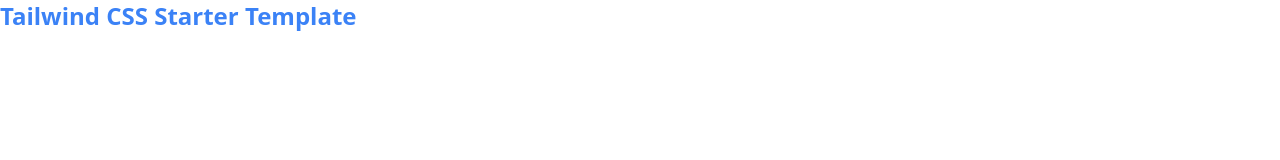
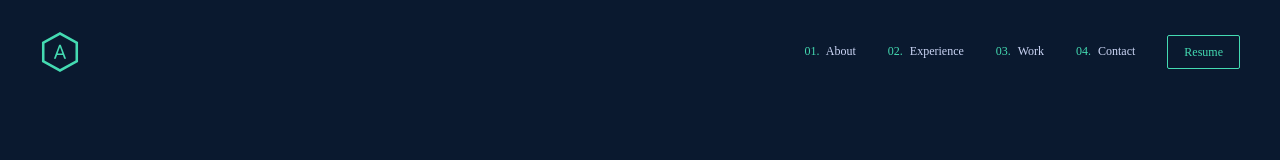
Before and after one commit to amitedu/tailwind-jit-starter-template, a website: page public/index.html in a window 1280 px wide. Drawn offline with Linux system fonts and the light colour scheme; a web font is replaced by a local one.

Commit message:
add navbar

```diff
--- a/public/index.html
+++ b/public/index.html
@@ -5,10 +5,52 @@
     <meta name="viewport"
           content="width=device-width, user-scalable=no, initial-scale=1.0, maximum-scale=1.0, minimum-scale=1.0">
     <meta http-equiv="X-UA-Compatible" content="ie=edge">
+    <link rel="stylesheet" href="https://rsms.me/inter/inter.css">
+    <link rel="stylesheet" href="https://fonts.googleapis.com/css2?family=Poppins&display-swqp">
     <link rel="stylesheet" href="css/styles.css">
-    <title>Tailwindcss JIT</title>
+    <link rel="icon" href="images/my_title_logo.svg">
+    <title>Amit Das</title>
 </head>
-<body>
-    <h1 class="font-bold text-blue-500 text-2xl">Tailwind CSS Starter Template</h1>
+<body class="bg-theme-blue-deep">
+    <header>
+        <div class="max-w-screen">
+            <div class="flex items-center justify-between py-8 px-10">
+                <img src="images/my_portfolio_logo.svg" alt="site logo" width="40">
+                <div class="flex text-xs">
+                    <a href="#"
+                        class="text-theme-gray-light py-2 px-4"
+                    >
+                        <span class="text-theme-aquamarine mr-1">01.</span>
+                        <span class="text-theme-gray-light hover:text-theme-aquamarine">About</span>
+                    </a>
+                    <a href="#"
+                        class="text-theme-gray-light py-2 px-4"
+                    >
+                        <span class="text-theme-aquamarine mr-1">02.</span>
+                        <span class="text-theme-gray-light hover:text-theme-aquamarine">Experience</span>
+                    </a>
+                    <a href="#"
+                        class="text-theme-gray-light py-2 px-4"
+                    >
+                        <span class="text-theme-aquamarine mr-1">03.</span>
+                        <span class="text-theme-gray-light hover:text-theme-aquamarine">Work</span>
+                    </a>
+                    <a href="#"
+                        class="text-theme-gray-light py-2 px-4"
+                    >
+                        <span class="text-theme-aquamarine mr-1">04.</span>
+                        <span class="text-theme-gray-light hover:text-theme-aquamarine">Contact</span>
+                    </a>
+                    <a
+                        href="#"
+                        class="ml-4 text-theme-aquamarine py-2 px-4 rounded-sm border
+                            border-theme-aquamarine hover:bg-green-50"
+                    >
+                        Resume
+                    </a>
+                </div>
+            </div>
+        </div>
+    </header>
 </body>
 </html>
--- a/tailwind.config.js
+++ b/tailwind.config.js
@@ -4,7 +4,19 @@
     ],
     darkMode: false, // or 'media' or 'class'
     theme: {
-    extend: {},
+        extend: {
+            fontFamily: {
+                sans: ['Inter var'],
+                poppins: ['Poppins', 'sans-serif'],
+            },
+            colors: {
+                "theme-green": "#00b140",
+                "theme-aquamarine": "#44dbb2",
+                "theme-blue-deep": "#0a192f",
+                "theme-gray-light": "#ccd6f6",
+                "theme-gray-deep": "#8892b0",
+            }
+        },
     },
     variants: {
         extend: {},
```
Also changed, not shown: public/css/styles.css, public/images/my_portfolio_logo.svg (added), public/images/my_title_logo.svg (added), 1 other file. Lines whose indentation alone changed are shown as unchanged.
